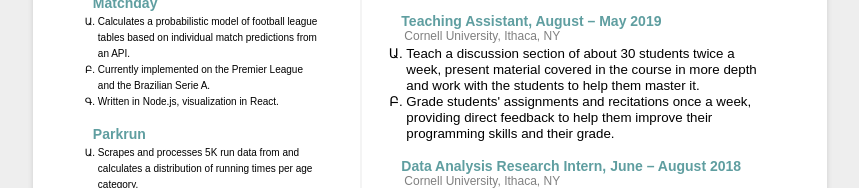
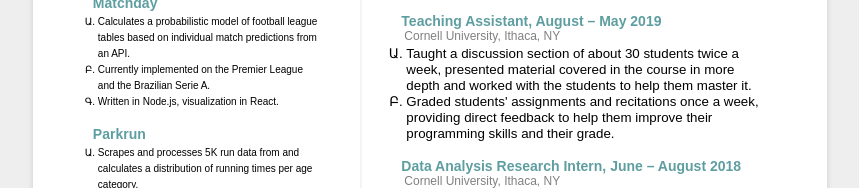
Before and after one commit to Bluefire2/resume, a plain HTML site: page index.html in a window 1280 px wide. Shown: the part 549-737 px from the top of the page, without its empty margins (210-1069 px from the left). Drawn offline with Linux system fonts and the light colour scheme.

Commit message:
I'm no longer a TA :(

```diff
--- a/index.html
+++ b/index.html
@@ -179,8 +179,8 @@
                 <h4 class="secondary-header">Teaching Assistant, August – May 2019</h4>
                 <h5 class="tertiary-header">Cornell University, Ithaca, NY</h5>
                 <ul class="list">
-                    <li>Teach a discussion section of about 30 students twice a week, present material covered in the course in more depth and work with the students to help them master it.</li>
-                    <li>Grade students' assignments and recitations once a week, providing direct feedback to help them improve their programming skills and their grade.</li>
+                    <li>Taught a discussion section of about 30 students twice a week, presented material covered in the course in more depth and worked with the students to help them master it.</li>
+                    <li>Graded students' assignments and recitations once a week, providing direct feedback to help them improve their programming skills and their grade.</li>
                 </ul>
 
                 <h4 class="secondary-header">Data Analysis Research Intern, June – August 2018</h4>
```
